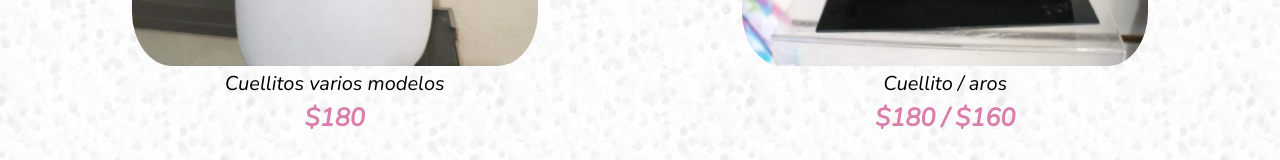
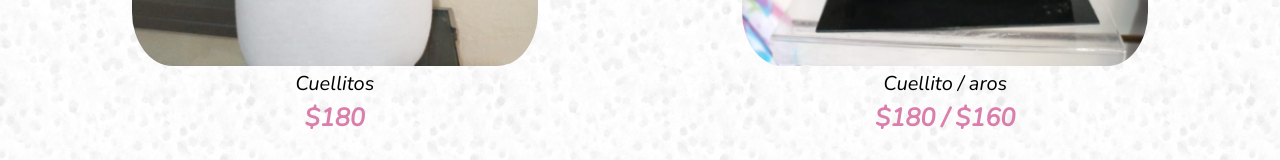
Before and after one commit to enzopaez/mevistocomoquiero, a plain HTML site: page accesorios.html in a window 1280 px wide. Shown: the part 789-949 px from the top of the page. Drawn offline with nearby package versions, Linux system fonts and the light colour scheme.

Commit message:
csmbio cualca

```diff
--- a/accesorios.html
+++ b/accesorios.html
@@ -71,7 +71,7 @@
                     <a href="fotos/accesorios/Cuellitos.jpg " data-lightbox="fotos "><img src="fotos/accesorios/Cuellitos.jpg " alt=" "></a>
                 </div>
                 <div class="contenido ">
-                    <p class="nombre ">Cuellitos varios modelos</p>
+                    <p class="nombre ">Cuellitos</p>
                     <p class="precio ">$180</p>
                 </div>
             </div>
```
